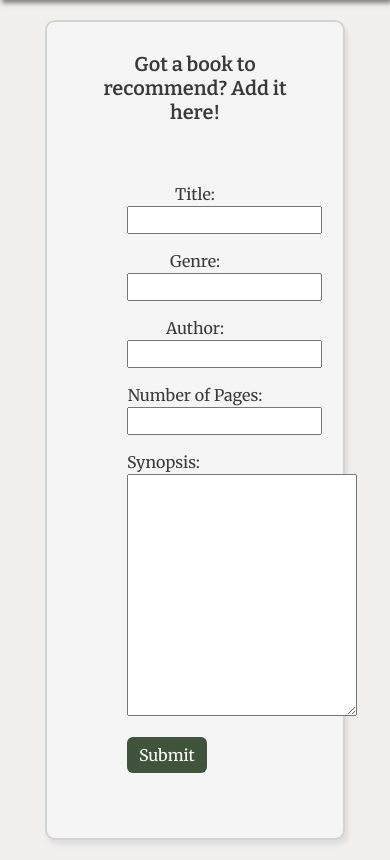
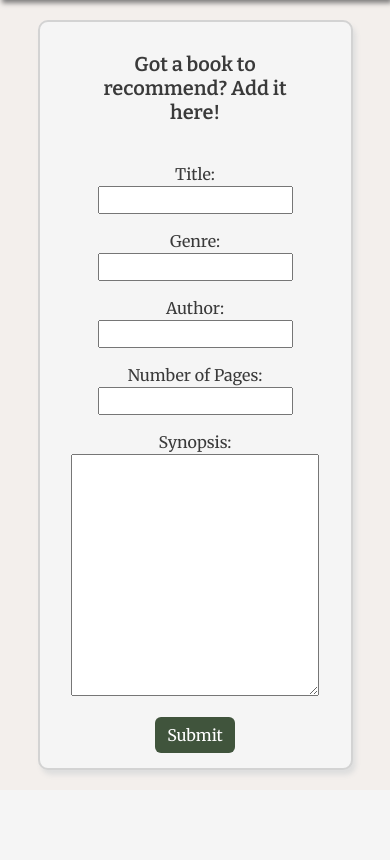
Before and after one commit to adricastro1/Book-Club, a Django app: page /books/create/ in a window 390 px wide; the page is wider, and only the part inside the window is pictured. Shown: the part 116-976 px from the top of that part. After the commit the page ends 893 px from the top of that part, so only its background shows below. Run offline with Django 4.2, Linux system fonts and the light colour scheme; the visitor is signed in with stand-in values (Sample User, id 1).

Commit message:
fix add book form on mobile

```diff
--- a/main_app/static/css/style.css
+++ b/main_app/static/css/style.css
@@ -811,12 +811,9 @@ textarea#id_synopsis {
         margin-top: 0px;
     }
 
-    .form-add {
-        width: 300px;
-    }
-
     .add-form {
-        margin-top: 0;
+        margin: 0;
+        padding: 0;
     }
 
     .botm-info>img {
@@ -898,9 +895,9 @@ textarea#id_synopsis {
 
 
     textarea#id_synopsis {
-        width: 230px;
+        width: 80%;
+        margin: 0 20px;
     }
-
 
     .nav-links {
         font-size: 14px;
@@ -935,7 +932,8 @@ textarea#id_synopsis {
     }
 
     #book-header,
-    #form-top {
+    #form-top,
+    #form-bottom {
         display: flex;
         flex-direction: column;
         text-align: center;
--- a/main_app/templates/main_app/book_form.html
+++ b/main_app/templates/main_app/book_form.html
@@ -40,12 +40,14 @@
                             </div>
                         </div>
                     </div>
-                    {{form.synopsis.label_tag}}
-                    <div id="synopsis-input" class="form-group">
-                        {{form.synopsis}}
-                    </div>
-                    <div class="form-group">
-                        <input class="btn btn" type="submit" value="Submit">
+                    <div id="form-bottom">
+                        {{form.synopsis.label_tag}}
+                        <div class="form-group">
+                            {{form.synopsis}}
+                        </div>
+                        <div class="form-group">
+                            <input class="btn btn" type="submit" value="Submit">
+                        </div>
                     </div>
                 </form>
         </div>
```
